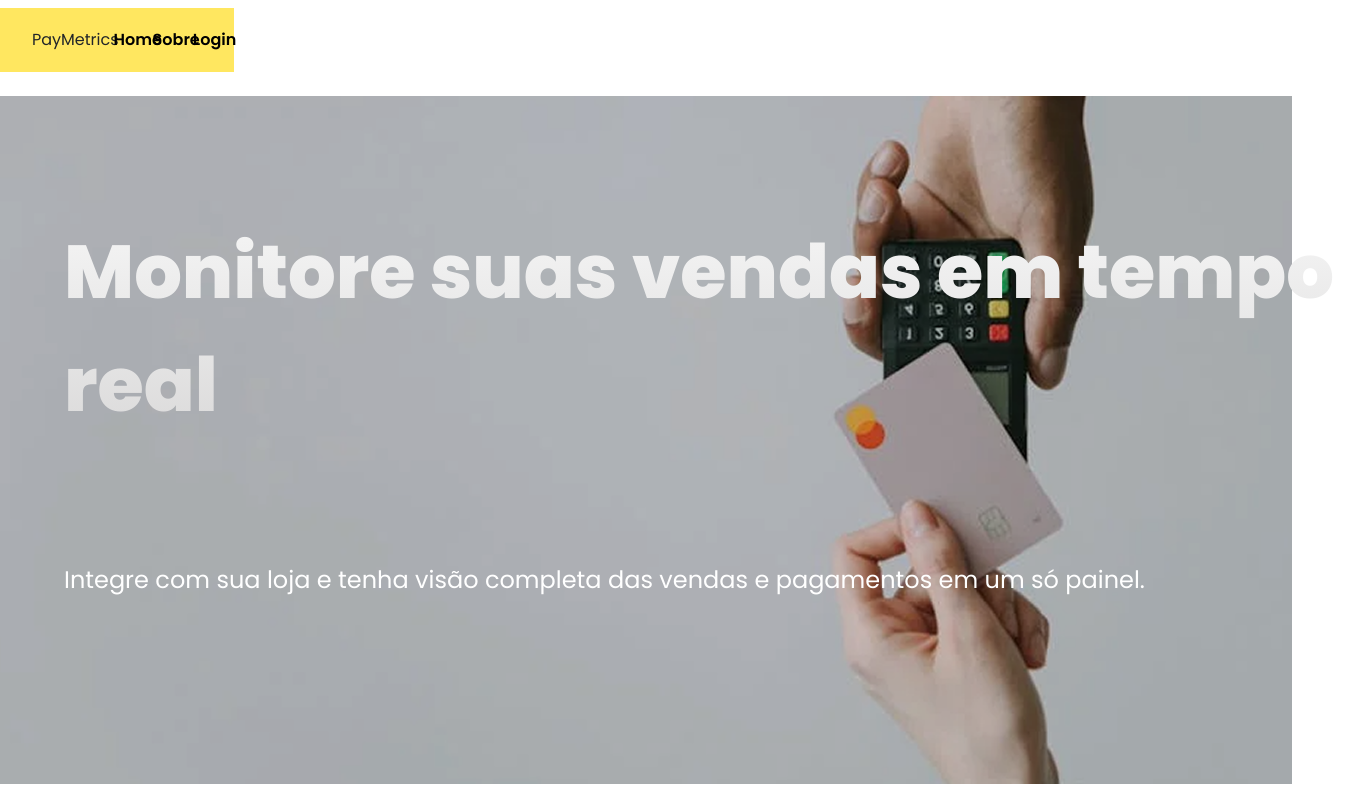
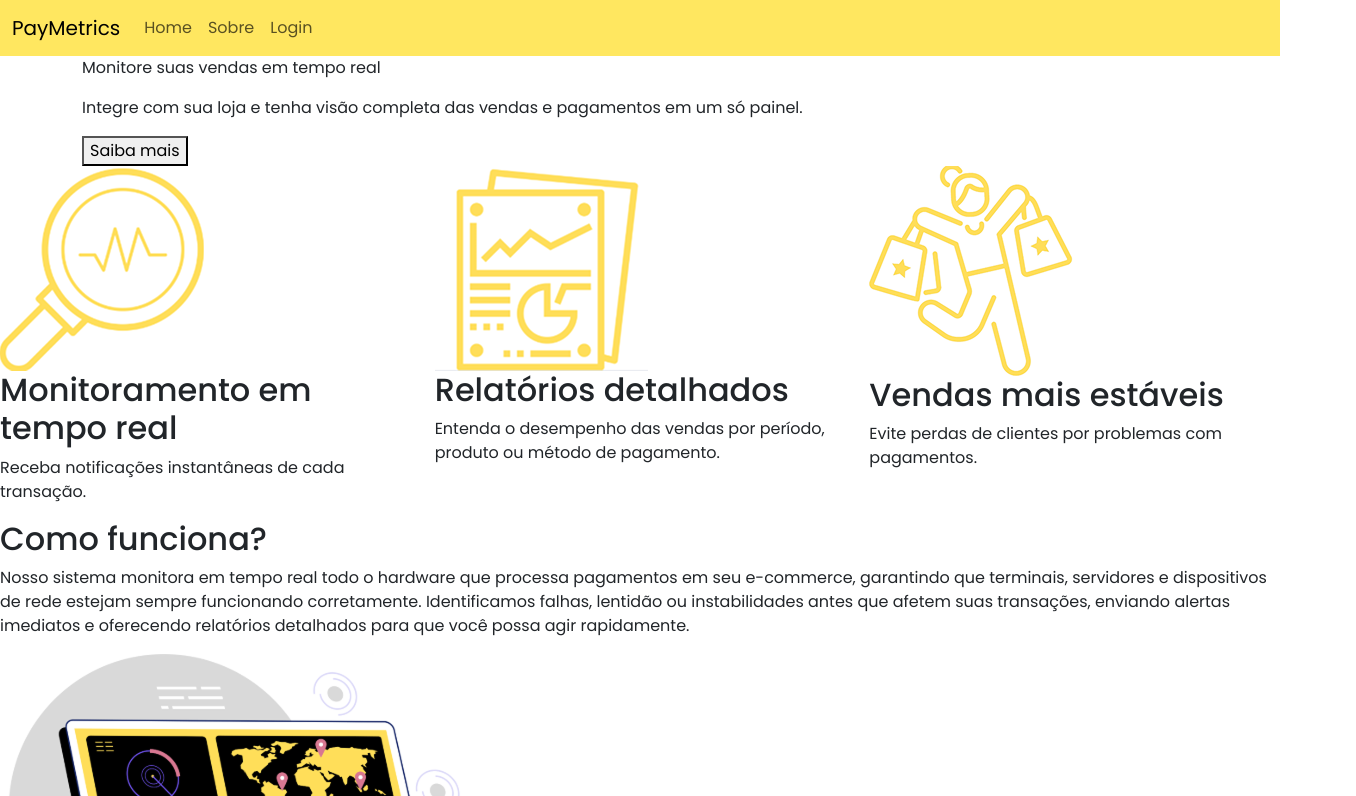
Before and after one commit to FernandaHenckel/Grupo-10, a website: page public/index.html in a window 1280 px wide. Shown: the top 796 px of the page, 1356 px wide, since content can reach past the window. Drawn offline with nearby package versions, Linux system fonts and the light colour scheme.

Commit message:
alteração na navbar

```diff
--- a/public/css/style.css
+++ b/public/css/style.css
@@ -19,23 +19,9 @@ body {
     background-color: #FFE760;
     padding: 0px;
 }
-#nav a {
-    display: flex;
-    justify-content: center;
-    align-items: center;
-    text-decoration: none;
-    border-radius: 40px;
-    width: 3dvw;
-    height: 3dvh;
 
-    color: black;
-    font-weight: 600;
-    transition: 0.2s ease-in-out;
-}
-#nav li p {
-    margin: 0;
-}
-#nav a:hover {
+
+.navbar-brand a:hover {
     background-color: hsl(51, 100%, 39%);
     width: 4.5dvw;
     height: 4.5dvh;
--- a/public/index.html
+++ b/public/index.html
@@ -5,30 +5,27 @@
         <meta name="viewport" content="width=device-width, initial-scale=1.0">
         <title>PayMectrics | página inicial</title>
     <link rel="shortcut icon" type="imagex/png" href="assets/icons/logo Paymetrics.png">
-    <link rel="stylesheet" href="./css/index.css">
+    <link rel="stylesheet" href="./css/style.css">
     <link rel="stylesheet" href="../node_modules/bootstrap/dist/css/bootstrap.min.css">
     <script src="../node_modules/bootstrap/dist/js/bootstrap.bundle.min.js"></script>
 </head>
-<body>
-    <div class="navbar navbar-expand-lg navbar-light bg light">
-        <div class="conteiner-fluid">
-            <ul id="nav">
+<body class="d-flex flex-column min-vh-100">
+    <nav class="navbar navbar-expand-sm">
+        <div class="container-fluid">
+            <ul class="navbar-nav">
+                <a class="navbar-brand">PayMetrics</a>
                 <li class="nav-item">
-                    <p>PayMetrics</p>
+                    <a class="nav-link" href="index.html">Home</a>
                 </li>
                 <li class="nav-item">
-                    <a href="">Home</a>
-                </li>
+                      <a class="nav-link" href="">Sobre</a>                    </li>
                 <li class="nav-item">
-                    <a href="">Sobre</a>
-                </li>
-                <li class="nav-item">
-                    <a href="login.html">Login</a>
+                    <a class="nav-link" href="">Login</a>
                 </li>
             </ul>
         </div>
-    </div>
-    <div class="conteiner">
+    </nav>
+    <div class="container">
         <div class="banner row">
             <div class="title">
                 <p>Monitore suas vendas em tempo real</p>
```
Also changed, not shown: public/cadastro.html (+0 -4 lines).
